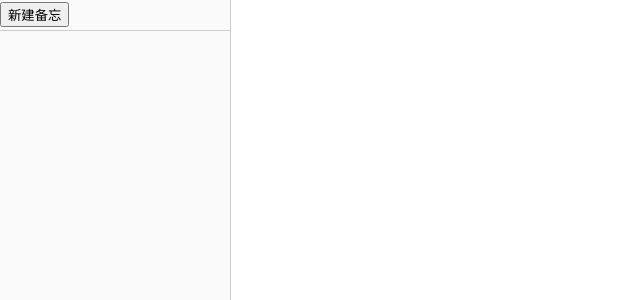
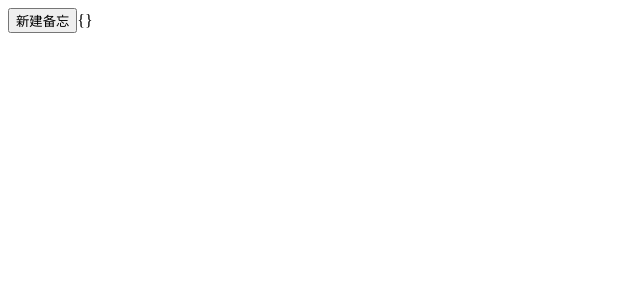
Before and after one commit to ChangsongYao/vuex2rumentg, a Vue app: page / in a window 1280 px wide. Shown: the top 300 px of the page, without its empty margins (0-640 px from the left). Built offline with nearby package versions, Linux system fonts and the light colour scheme.

Commit message:
4.5 状态变更管理

```diff
--- a/index.html
+++ b/index.html
@@ -8,31 +8,8 @@
     <script src="static/lib/moment.min.js"></script>
   </head>
   <body>
-  <div id="app" v-cloak>
-    <ez-note-list></ez-note-list>
-    <ez-note-editor></ez-note-editor>
+  <div id="app">
   </div>
-
-  <template id="tpl-list">
-    <div class="note-list">
-      <div class="toolbar">
-        <button @click="add">新建备忘</button>
-      </div>
-      <ul>
-        <li v-for="note in notes"
-            @click="active=note"
-            :class="{active:active==note}">
-          {{note.text | trim | slice(0,20) }}
-        </li>
-      </ul>
-    </div>
-  </template>
-
-  <template id="tpl-editor">
-    <div class="note-editor">
-      <textarea v-model="note.text"></textarea>
-    </div>
-  </template>
     <!-- built files will be auto injected -->
   </body>
 </html>
--- a/src/App.vue
+++ b/src/App.vue
@@ -1,7 +1,10 @@
 <template>
   <div id="app" v-cloak>
-    <ez-note-list></ez-note-list>
-    <ez-note-editor></ez-note-editor>
+    <button @click="add">新建备忘</button>
+    <span>{{active | json}}</span>
+    <ul>
+      <li v-for="note in notes">{{note.text}}</li>
+    </ul>
   </div>
 </template>
 
@@ -15,105 +18,38 @@
     state:{
       notes:[],
       active:{}
+    },
+    mutations:{
+      NEW_NOTE(state,note){
+        state.notes.unshift(note);
+      },
+      ACTIVATE_NOTE(state,note){
+        state.active = note;
+      }
     }
   });
-
-  const EzNoteList = {
-    template:'#tpl-list',
-    computed:{
-      notes:{
-        get(){ return this.$store.state.notes;},
-        set(v){ this.$store.state.notes = v;}
-      },
-      active:{
-        get(){ return this.$store.state.active;},
-        set(v){ this.$store.state.active = v;}
-      }
-    },
-    methods:{
-      add(){
-        let note = {
-          text: '备忘 - ' + (this.notes.length + 1) + '#'
-        };
-        this.notes.unshift(note);
-        this.active = note;
-      }
-    },
-    filters:{
-      trim(v){
-        return v.trim();
-      },
-      slice(v,start,end){
-        return v.slice(start,end);
-      }
-    }
-  };
-
-  const EzNoteEditor = {
-    template:'#tpl-editor',
-    computed:{
-      note:{
-        get(){ return this.$store.state.active;},
-        set(v){ this.$store.state.active = v;}
-      }
-    }
-  };
 
   export default {
     name: 'App',
     store:store,
-    components:{ EzNoteList,EzNoteEditor }
+    computed:{
+      notes(){ return this.$store.state.notes},
+      active(){return this.$store.state.active}
+    },
+    methods:{
+      add(){
+        let note = { text: '备忘 - ' + (this.notes.length + 1) + '#'};
+        this.$store.commit('NEW_NOTE',note);
+      }
+    },
+    filters:{
+      json(v){ return JSON.stringify(v)}
+    }
   }
 
 </script>
 
 <style>
-  html,body,#app{
-    height:100%;
-    padding:0;
-    margin:0;
-    overflow:hidden;
-  }
-  #app{
-    display:flex;
-  }
-  .note-list{
-    width:230px;
-    display:flex;
-    flex-direction:column;
-    background:#fafafa;
-  }
-  .note-list .toolbar{
-    height:30px;
-    line-height:30px;
-    border-bottom:1px solid #ccc;
-  }
-  .note-list ul{
-    flex:1;
-    list-style:none;
-    padding:0;
-    margin:0;
-    overflow-y:auto;
-  }
-  .note-list li{
-    cursor:pointer;
-    padding:5px;
-  }
-  .note-list li.active{
-    background:blue;
-    color:white;
-  }
-  .note-editor{
-    flex:1;
-  }
-  .note-editor textarea{
-    width:100%;
-    height:100%;
-    resize:none;
-    outline:none;
-    border:none;
-    border-left:1px solid #ccc;
-  }
   [v-cloak]:after{
     content:' ';
     display:block;
```
